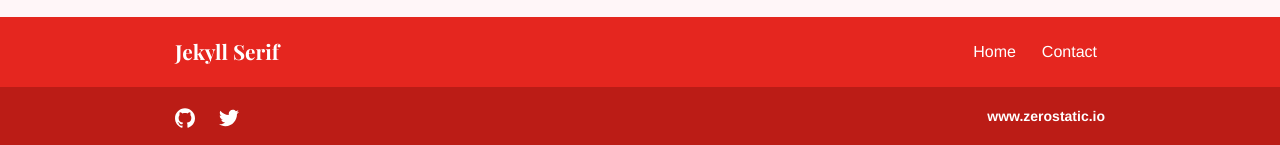
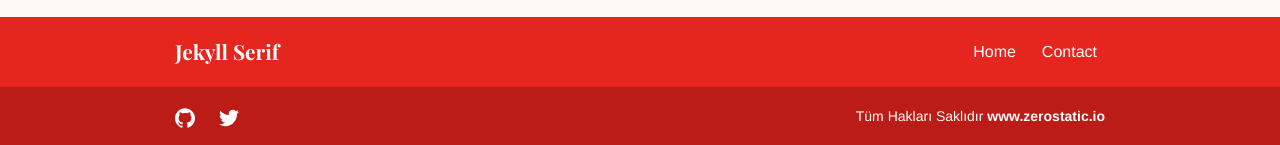
Before and after one commit to antalyanakliye/antalyanakliye.com, a Jekyll site: the page built from index.md, in a window 1280 px wide. Shown: the part 1742-1887 px from the top of the page. Built offline with Jekyll 4.4.1, drawn with Linux system fonts in a browser that asks for light colours.

Commit message:
_config.yml: updated copyright_text in footer

```diff
--- a/_config.yml
+++ b/_config.yml
@@ -11,7 +11,9 @@
   desktop: images/antalya-nakliye.png
   desktop_height: 36px
 footer:
-  copyright_text: ' <a class="zerostatic" href="https://www.zerostatic.io">www.zerostatic.io</a>'
+  copyright_text: >-
+    Tüm Hakları Saklıdır <a class="zerostatic"
+    href="https://www.zerostatic.io">www.zerostatic.io</a>
 seo:
   meta_og_title: Jekyll Serif Theme
   meta_og_type: website
```
